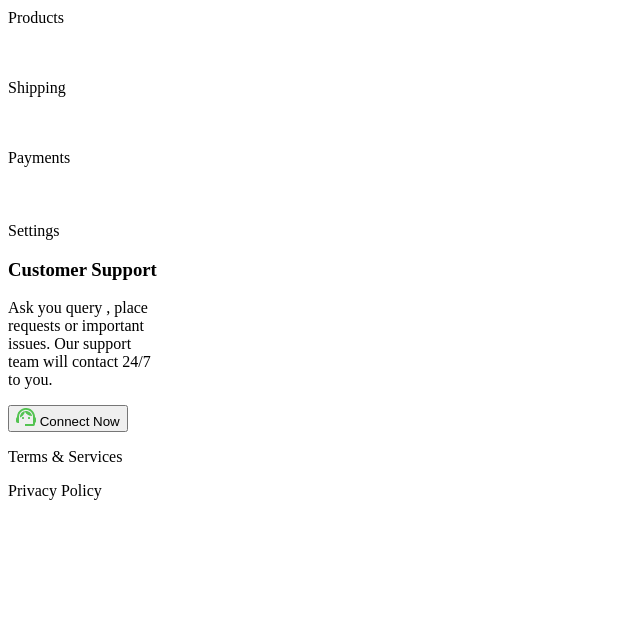
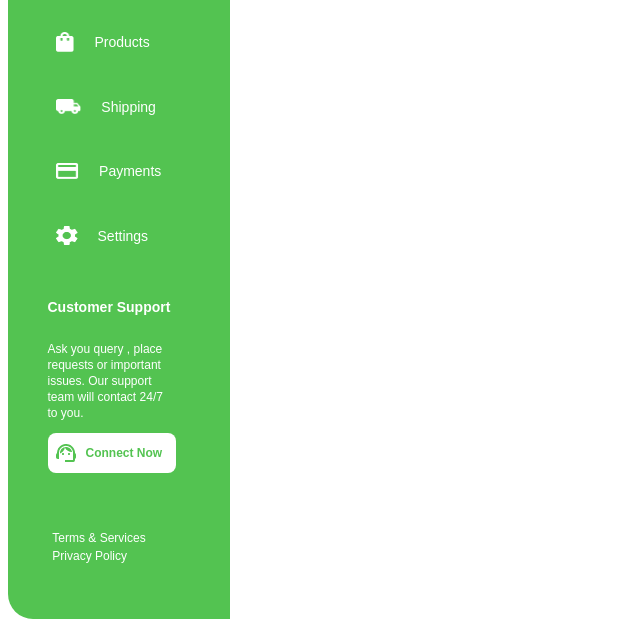
Before and after one commit to juliuss01/dashboard-app, a plain HTML site: page dashboard.html in a window 1280 px wide. Shown: the part 239-866 px from the top of the page, without its empty margins (0-640 px from the left). Before the commit the page ends 800 px from the top, so only its background shows below. Drawn offline with Linux system fonts and the light colour scheme.

Commit message:
fixed css link in html

```diff
--- a/dashboard.html
+++ b/dashboard.html
@@ -5,7 +5,7 @@
     <meta charset="UTF-8">
     <meta name="viewport" content="width=device-width, initial-scale=1.0">
     <title>Dashboard</title>
-    <link rel="stylesheet" href="style.css">
+    <link rel="stylesheet" href="dashboard.css">
 </head>
 
 <body>
```
